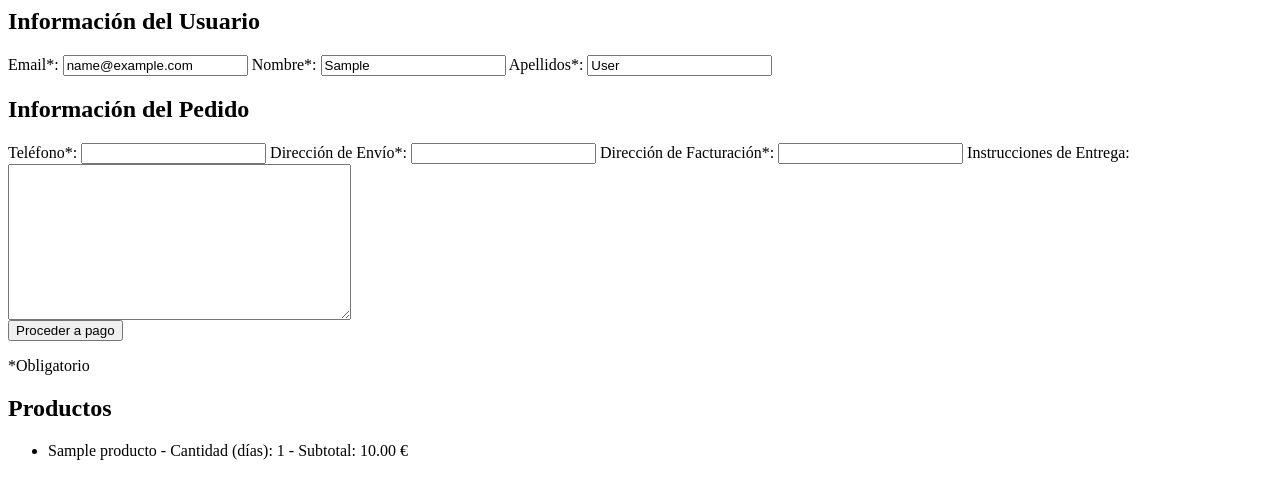
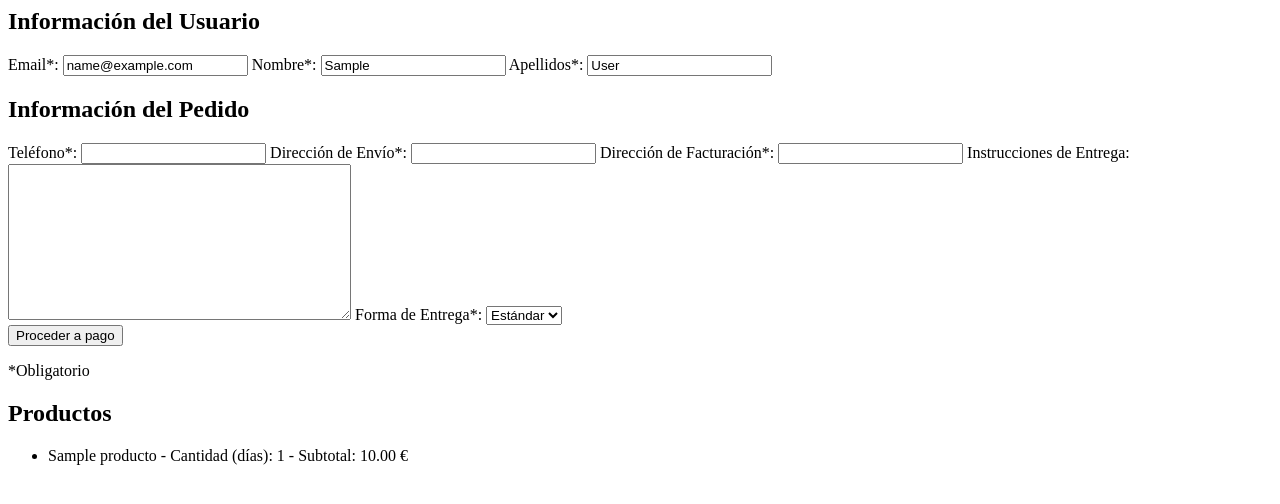
Before and after one commit to Elemental-develop/Alquiler-de-autocaravanas, a Django app: page /cesta/procesar_pedido/ in a window 1280 px wide. Shown: the top 504 px of the page. Run offline with Django 4.2, Linux system fonts and the light colour scheme; a user stored in the database is signed in; tables that the repository leaves empty hold one stand-in row (values such as "Sample post").

Commit message:
feat: add forma_entrega to form

```diff
--- a/cesta/forms.py
+++ b/cesta/forms.py
@@ -1,10 +1,22 @@
 from django import forms
-from .models import DatosPedido
+from .models import DatosPedido, FormaEntrega
 
 class DatosPedidoForm(forms.ModelForm):
+
+    FORMAS_ENTREGA = [
+        (FormaEntrega.ESTANDAR, 'Estándar'),
+        (FormaEntrega.URGENTE, 'Urgente'),
+        (FormaEntrega.VEINTICUATRO_HORAS, '24 horas'),
+    ]
+
+    forma_entrega = forms.ChoiceField(
+        choices=FORMAS_ENTREGA,
+        widget=forms.Select(attrs={'class': 'form-control'}),
+        label='Forma de Entrega*'
+    )
     class Meta:
         model = DatosPedido
-        fields = ['email', 'first_name', 'last_name', 'telefono', 'direccion_envio', 'direccion_facturacion', 'instrucciones_entrega']
+        fields = ['email', 'first_name', 'last_name', 'telefono', 'direccion_envio', 'direccion_facturacion', 'instrucciones_entrega', 'forma_entrega']
 
     def __init__(self, *args, **kwargs):
         self.request = kwargs.pop('request', None)
@@ -12,9 +24,6 @@ class DatosPedidoForm(forms.ModelForm):
 
         user = self.request.user
         if user.is_authenticated:
-            print("===DATOS USER")
-            print(user.email)
-            # Consultar los datos existentes en la base de datos y autorellenar los campos
 
             # Aqui se autorrellena el formulario con informacion de la db
             db_data = {}
@@ -29,14 +38,5 @@ class DatosPedidoForm(forms.ModelForm):
                 form_fields[field].initial = value
                 form_fields[field].required = True
 
-            print("="*30)
-            print(form_fields["email"].initial)
-
             # Campo no requerido
             form_fields["instrucciones_entrega"].required = False
-
-
-            """ for field_name, field in self.fields.items():
-                if field_name != 'instrucciones_entrega' and db_data.get(field_name):
-                    field.initial = db_data[field_name]
-                    field.required = False  # No es necesario que el campo sea obligatorio si se autorellena """
--- a/cesta/models.py
+++ b/cesta/models.py
@@ -1,3 +1,4 @@
+from enum import Enum, auto
 from django.db import models
 from producto.models import Producto
 from django.contrib.auth.models import User
@@ -17,8 +18,22 @@ class ItemCarrito(models.Model):
     def calcular_subtotal(self):
         return self.producto.precio * self.cantidad
 
+
+class FormaEntrega(models.TextChoices):
+    ESTANDAR = 'EST', 'Estándar'
+    URGENTE = 'URG', 'Urgente'
+    VEINTICUATRO_HORAS = '24H', '24 horas'
+
+
 class DatosPedido(models.Model):
     carrito = models.ForeignKey(Carrito, on_delete=models.CASCADE)
+
+    forma_entrega = models.CharField(
+        max_length=5,
+        choices=FormaEntrega.choices,
+        default=FormaEntrega.ESTANDAR,
+    )
+
     telefono = models.CharField(max_length=20)
     direccion_envio = models.CharField(max_length=150)
     direccion_facturacion = models.CharField(max_length=150)
--- a/cesta/templates/procesar_pedido.html
+++ b/cesta/templates/procesar_pedido.html
@@ -1,18 +1,18 @@
 <!-- templates/cesta/pedido_form.html -->
 <form method="post" action="{% url 'procesar_pedido' %}">
     {% csrf_token %}
-
     <!-- Sección 1: Información del Usuario -->
     <div class="seccion-usuario">
         <h2>Información del Usuario</h2>
+
         <label for="{{ form.email.id_for_label }}">Email*:</label>
-        <input type="email" name="{{ form.email.name }}" value="{{ form.email.initial|default:'' }}" id="{{ form.email.id_for_label }}">
+        <input required type="email" name="{{ form.email.name }}" value="{{ form.email.initial|default:'' }}" id="{{ form.email.id_for_label }}">
 
         <label for="{{ form.first_name.id_for_label }}">Nombre*:</label>
-        <input type="first_name" name="{{ form.first_name.name }}" value="{{ form.first_name.initial|default:'' }}" id="{{ form.first_name.id_for_label }}">
+        <input required type="first_name" name="{{ form.first_name.name }}" value="{{ form.first_name.initial|default:'' }}" id="{{ form.first_name.id_for_label }}">
 
         <label for="{{ form.last_name.id_for_label }}">Apellidos*:</label>
-        <input type="last_name" name="{{ form.last_name.name }}" value="{{ form.last_name.initial|default:'' }}" id="{{ form.last_name.id_for_label }}">
+        <input required type="last_name" name="{{ form.last_name.name }}" value="{{ form.last_name.initial|default:'' }}" id="{{ form.last_name.id_for_label }}">
     </div>
 
     <!-- Sección 2: Información del Pedido -->
@@ -26,6 +26,14 @@
         {{ form.direccion_facturacion }}
         <label for="{{ form.instrucciones_entrega.id_for_label }}">Instrucciones de Entrega:</label>
         {{ form.instrucciones_entrega }}
+        <label for="{{ form.forma_entrega.id_for_label }}">Forma de Entrega*:</label>
+        <select name="{{ form.forma_entrega.name }}" id="{{ form.forma_entrega.id_for_label }}" class="form-control">
+            {% for value, label in form.forma_entrega.field.choices %}
+                <option value="{{ value }}" {% if form.forma_entrega.value == value %}selected{% endif %}>{{ label }}</option>
+            {% endfor %}
+
+        </select>
+
     </div>
 
     <button type="submit">Proceder a pago</button>
--- a/cesta/views.py
+++ b/cesta/views.py
@@ -61,6 +61,7 @@ def procesar_pedido(request):
     if request.method == 'POST':
         form = DatosPedidoForm(request.POST, request=request)
         print("=== ANTES VALIDACION")
+        print(form.errors)
         if form.is_valid():
             print("=== VALIDADO")
 
```
Also changed, not shown: cesta/migrations/0005_datospedido_forma_entrega.py (added), cesta/migrations/0006_alter_datospedido_forma_entrega.py (added).
